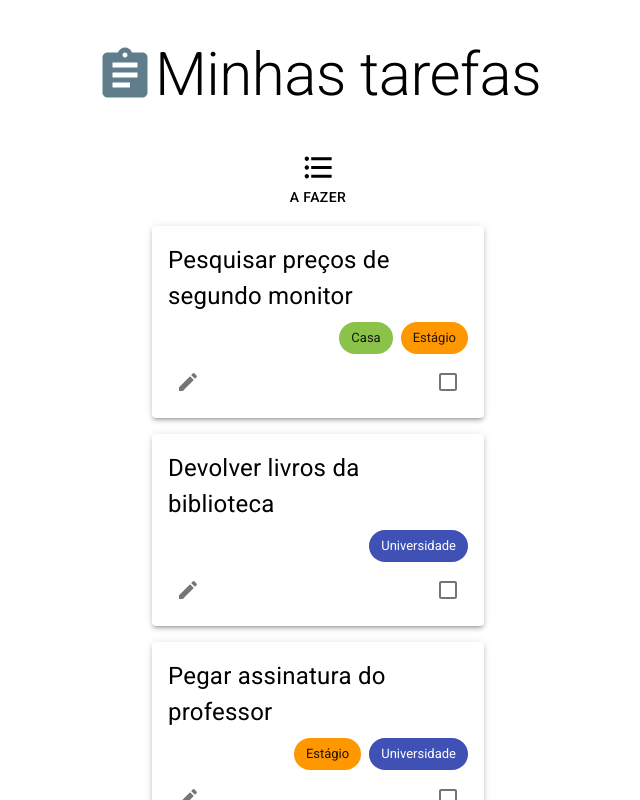
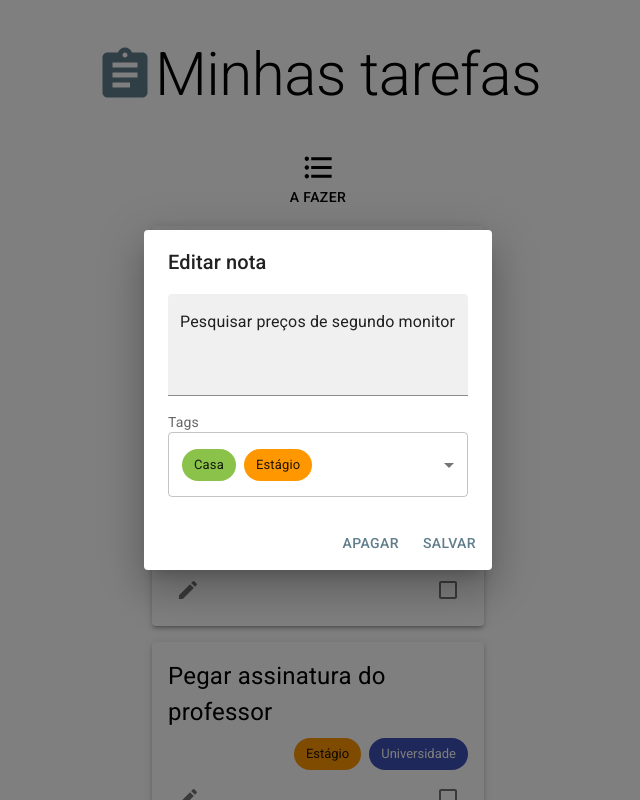
Before and after one commit to jpdurigan/task-app, a React (Create React App) app: page / in a window 1280 px wide. Both pictures are taken after a click on the button 510 px from the left and 381 px from the top of the page. Shown: the top 800 px of the page, without its empty margins (322-962 px from the left). Built offline with nearby package versions, Linux system fonts and the light colour scheme.

Commit message:
makes takes editable

```diff
--- a/src/App.tsx
+++ b/src/App.tsx
@@ -3,7 +3,7 @@ import { TagDialog } from "./components/tag/TagDialog";
 import { ThemeApp } from "./components/Theme";
 import { exampleData, exampleTags, Tag, Task } from "./components/Model";
 import { HeaderApp } from "./components/HeaderApp";
-import { NoteDialog } from "./components/task/TaskDialog";
+import { TaskDialog } from "./components/task/TaskDialog";
 import {
 	Chip,
 	Container,
@@ -30,7 +30,19 @@ import { TaskBox } from "./components/task/TaskBox";
 const App: React.FC = () => {
 	const [tasks, setTasks] = useState<Task[]>(exampleData);
 	const [tags, setTags] = useState<Tag[]>(exampleTags);
-	const appDatabase = new Database(tasks, setTasks, tags, setTags);
+	const [editingTask, setEditingTask] = useState<number | undefined>();
+	const [showTagsDialog, setShowTagsDialog] = useState<boolean>(false);
+
+	const appDatabase = new Database(
+		tasks,
+		setTasks,
+		tags,
+		setTags,
+		editingTask,
+		setEditingTask,
+		showTagsDialog,
+		setShowTagsDialog
+	);
 
 	return (
 		<ThemeApp>
@@ -72,8 +84,16 @@ const App: React.FC = () => {
 						{/* <Divider variant="middle" /> */}
 					</Box>
 				</Container>
-				{/* <NoteDialog /> */}
-				{/* <TagDialog database={appDatabase} show={true} /> */}
+				{appDatabase.showTaskDialog() ? (
+					<TaskDialog database={appDatabase} />
+				) : (
+					<></>
+				)}
+				{appDatabase.showTagsDialog ? (
+					<TagDialog database={appDatabase} />
+				) : (
+					<></>
+				)}
 			</div>
 		</ThemeApp>
 	);
--- a/src/components/Database.tsx
+++ b/src/components/Database.tsx
@@ -6,20 +6,32 @@ export class Database {
 	setTasks: React.Dispatch<React.SetStateAction<Task[]>>;
 	tags: Tag[];
 	setTags: React.Dispatch<React.SetStateAction<Tag[]>>;
+	editingTask: number | undefined;
+	setEditingTask: React.Dispatch<React.SetStateAction<number | undefined>>;
+	showTagsDialog: boolean;
+	setShowTagsDialog: React.Dispatch<React.SetStateAction<boolean>>;
 
 	constructor(
 		tasks: Task[],
 		setTasks: React.Dispatch<React.SetStateAction<Task[]>>,
 		tags: Tag[],
-		setTags: React.Dispatch<React.SetStateAction<Tag[]>>
+		setTags: React.Dispatch<React.SetStateAction<Tag[]>>,
+		editingTask: number | undefined,
+		setEditingTask: React.Dispatch<React.SetStateAction<number | undefined>>,
+		showTagsDialog: boolean,
+		setShowTagsDialog: React.Dispatch<React.SetStateAction<boolean>>
 	) {
 		this.tasks = tasks;
 		this.setTasks = setTasks;
 		this.tags = tags;
 		this.setTags = setTags;
+		this.editingTask = editingTask;
+		this.setEditingTask = setEditingTask;
+		this.showTagsDialog = showTagsDialog;
+		this.setShowTagsDialog = setShowTagsDialog;
 	}
 
-
+	showTaskDialog = () => this.editingTask != undefined;
 
 	//////////////////////////////
 	//          TASKS           //
@@ -27,11 +39,11 @@ export class Database {
 
 	getTask = (id: number): Task => {
 		return this.tasks.find((tag) => tag.id === id) as Task;
-	}
+	};
 
 	getCloneTask = (id: number): Task => {
 		return { ...this.getTask(id) } as Task;
-	}
+	};
 
 	addNewTask = (text: string, tags: number[]): void => {
 		if (text.trim().length === 0) return;
@@ -44,23 +56,16 @@ export class Database {
 			tags: tags,
 		};
 		this.setTasks([...this.tasks, newTask]);
-	}
+	};
 
-	updateTaskText = (id: number, text: string): void => {
+	updateTask = (id: number, text: string, tags: number[]): void => {
 		let newTask = this.getCloneTask(id);
 		newTask.text = text;
-
-		let newTasks = this.tasks.map((task) => (task.id === id ? newTask : task));
-		this.setTasks(newTasks);
-	}
-
-	updateTaskTags = (id: number, tags: number[]): void => {
-		let newTask = this.getCloneTask(id);
 		newTask.tags = tags;
 
 		let newTasks = this.tasks.map((task) => (task.id === id ? newTask : task));
 		this.setTasks(newTasks);
-	}
+	};
 
 	updateTaskDone = (id: number, done: boolean): void => {
 		let newTask = this.getCloneTask(id);
@@ -68,21 +73,19 @@ export class Database {
 
 		let newTasks = this.tasks.map((task) => (task.id === id ? newTask : task));
 		this.setTasks(newTasks);
-	}
+	};
 
 	deleteTask = (id: number): void => {
 		let newTasks = this.tasks.filter((task) => task.id != id);
 		this.setTasks(newTasks);
-	}
+	};
 
 	sortTasks = (taskArray: Task[] = this.tasks): Task[] => {
 		return taskArray.sort((a, b) => {
 			if (a.done != b.done) return a.done ? 1 : -1;
 			else return a.date - b.date;
 		});
-	}
-
-
+	};
 
 	//////////////////////////////
 	//           TAGS           //
@@ -90,11 +93,11 @@ export class Database {
 
 	getTag = (id: number): Tag => {
 		return this.tags.find((tag) => tag.id === id) as Tag;
-	}
+	};
 
 	getCloneTag = (id: number): Tag => {
 		return { ...this.getTag(id) } as Tag;
-	}
+	};
 
 	addNewTag = (label: string): void => {
 		if (label.trim().length === 0) return;
@@ -107,7 +110,7 @@ export class Database {
 			ordering: this.tags.length,
 		};
 		this.setTags([...this.tags, newTag]);
-	}
+	};
 
 	updateTagLabel = (id: number, label: string): void => {
 		let newTag = this.getCloneTag(id);
@@ -115,7 +118,7 @@ export class Database {
 
 		let newTags = this.tags.map((tag) => (tag.id === id ? newTag : tag));
 		this.setTags(newTags);
-	}
+	};
 
 	updateTagColor = (id: number, color: validColor): void => {
 		let newTag = this.getCloneTag(id);
@@ -123,7 +126,7 @@ export class Database {
 
 		let newTags = this.tags.map((tag) => (tag.id === id ? newTag : tag));
 		this.setTags(newTags);
-	}
+	};
 
 	moveTag = (id: number, move: -1 | 1): void => {
 		let newTag1 = this.getCloneTag(id);
@@ -139,7 +142,7 @@ export class Database {
 			return tag;
 		});
 		this.setTags(newTags);
-	}
+	};
 
 	deleteTag = (id: number): void => {
 		let newTags = this.tags.filter((tag) => tag.id != id);
@@ -152,9 +155,9 @@ export class Database {
 		});
 
 		this.setTags(newTags);
-	}
+	};
 
 	sortedTags = (tagArray: Tag[] = this.tags): Tag[] => {
 		return tagArray.sort((a, b) => a.ordering - b.ordering);
+	};
 }
-}
--- a/src/components/tag/TagDialog.tsx
+++ b/src/components/tag/TagDialog.tsx
@@ -17,11 +17,10 @@ let selectedColor: validColor = ColorsApp.Blue;
 
 interface TagDialogProps {
 	database: Database,
-	show: boolean,
 }
-export const TagDialog: React.FC<TagDialogProps> = ({database, show}) => {
+export const TagDialog: React.FC<TagDialogProps> = ({database}) => {
 	return (
-		<Dialog open={show}>
+		<Dialog open={true}>
 			<DialogTitle>Editar tags</DialogTitle>
 			<DialogContent sx={{ minWidth: 300 }}>
 				<NewTag addNewTag={database.addNewTag} tags={database.tags} />
--- a/src/components/task/TaskBox.tsx
+++ b/src/components/task/TaskBox.tsx
@@ -31,7 +31,7 @@ export const TaskBox: React.FC<TaskBoxProps> = ({ task, database }) => {
 			/>
 			<Stack direction="row">
 				<Box component="span" textAlign="left" width="100%">
-					<IconButton>
+					<IconButton onClick={() => database.setEditingTask(task.id)}>
 						<Edit />
 					</IconButton>
 				</Box>
--- a/src/components/task/TaskDialog.tsx
+++ b/src/components/task/TaskDialog.tsx
@@ -13,21 +13,39 @@ import {
 } from "@mui/material";
 import { Box, Stack } from "@mui/system";
 import { useState } from "react";
+import { Database } from "../Database";
 import { exampleTags, Tag } from "../Model";
+import { TagStack } from "../tag/TagStack";
 import { ColorsApp, ThemeApp } from "../Theme";
 
-const TagFromId = (id: string) => {
-	return exampleTags.find((t: Tag) => t.id == parseInt(id)) as Tag;
-};
+interface TaskDialogProps {
+	database: Database;
+}
 
-export const NoteDialog: React.FC = () => {
-	const [text, setText] = useState<string>("");
-	const [tags, setTags] = useState<Tag[]>([]);
-	const tagsAsValue = ():string[] => tags.map((t: Tag) => (t.id).toString())
+export const TaskDialog: React.FC<TaskDialogProps> = ({ database }) => {
+	const isNewTask = database.editingTask === -1;
+	const [text, setText] = useState<string>(
+		isNewTask ? "" : database.getTask(database.editingTask as number).text
+	);
+	const [tags, setTags] = useState<number[]>(
+		isNewTask ? [] : database.getTask(database.editingTask as number).tags
+	);
+	const tagsAsValue = (): string[] => tags.map((id: number) => id.toString());
+
+	const handleDelete = () => {
+		database.deleteTask(database.editingTask as number);
+		database.setEditingTask(undefined);
+	};
+
+	const handleSaving = () => {
+		if (isNewTask) database.addNewTask(text, tags);
+		else database.updateTask(database.editingTask as number, text, tags);
+		database.setEditingTask(undefined);
+	};
 
 	return (
-		<Dialog open={true}>
-			<DialogTitle>Nova nota</DialogTitle>
+		<Dialog open={true} onClose={() => database.setEditingTask(undefined)}>
+			<DialogTitle>{isNewTask ? "Criar nova nota" : "Editar nota"}</DialogTitle>
 			<DialogContent sx={{ minWidth: 300 }}>
 				<Stack spacing={2}>
 					<Box>
@@ -42,36 +60,33 @@ export const NoteDialog: React.FC = () => {
 						/>
 					</Box>
 					<Box>
-						<DialogContentText variant="body2">
-							Adicionar tags
-						</DialogContentText>
+						<DialogContentText variant="body2">Tags</DialogContentText>
 						<Select
 							fullWidth
 							multiple
 							value={tagsAsValue()}
 							onChange={(e) => {
 								const value = e.target.value;
+								console.log(`select changed got value: ${value}`);
 								const newTagsId: string[] =
 									typeof value === "string" ? value.split(",") : value;
-								const newTags: Tag[] = newTagsId.map((id) => TagFromId(id));
+								const newTags: number[] = newTagsId.map((id: string) =>
+									parseInt(id)
+								);
 								setTags(newTags);
 							}}
-							renderValue={(selected: string[]) => (
-								<Stack direction="row" gap={1}>
-									{selected.map((id: string) => (
-										<ThemeApp color={TagFromId(id).color}>
-											<Chip
-												label={TagFromId(id).label}
-												key={`new-note-selected-tag-${id}`}
-												color="primary"
-											/>
-										</ThemeApp>
-									))}
-								</Stack>
-							)}
+							renderValue={(selected: string[]) => {
+								const tagList: number[] = selected.map((id: string) =>
+									parseInt(id)
+								);
+								return <TagStack tagList={tagList} database={database} />;
+							}}
 						>
 							{exampleTags.map((tag: Tag) => (
-								<MenuItem value={tag.id} key={`new-note-tag-${tag.id}`}>
+								<MenuItem
+									value={tag.id.toString()}
+									key={`task-dialog-select-tag-${tag.id}`}
+								>
 									<ListItemText primary={tag.label} />
 								</MenuItem>
 							))}
@@ -80,8 +95,8 @@ export const NoteDialog: React.FC = () => {
 				</Stack>
 			</DialogContent>
 			<DialogActions>
-				<Button>Cancelar</Button>
-				<Button>Salvar</Button>
+				{isNewTask ? <></> : <Button onClick={handleDelete}>Apagar</Button>}
+				<Button onClick={handleSaving}>Salvar</Button>
 			</DialogActions>
 		</Dialog>
 	);
```
Lines whose indentation alone changed are shown as unchanged.
